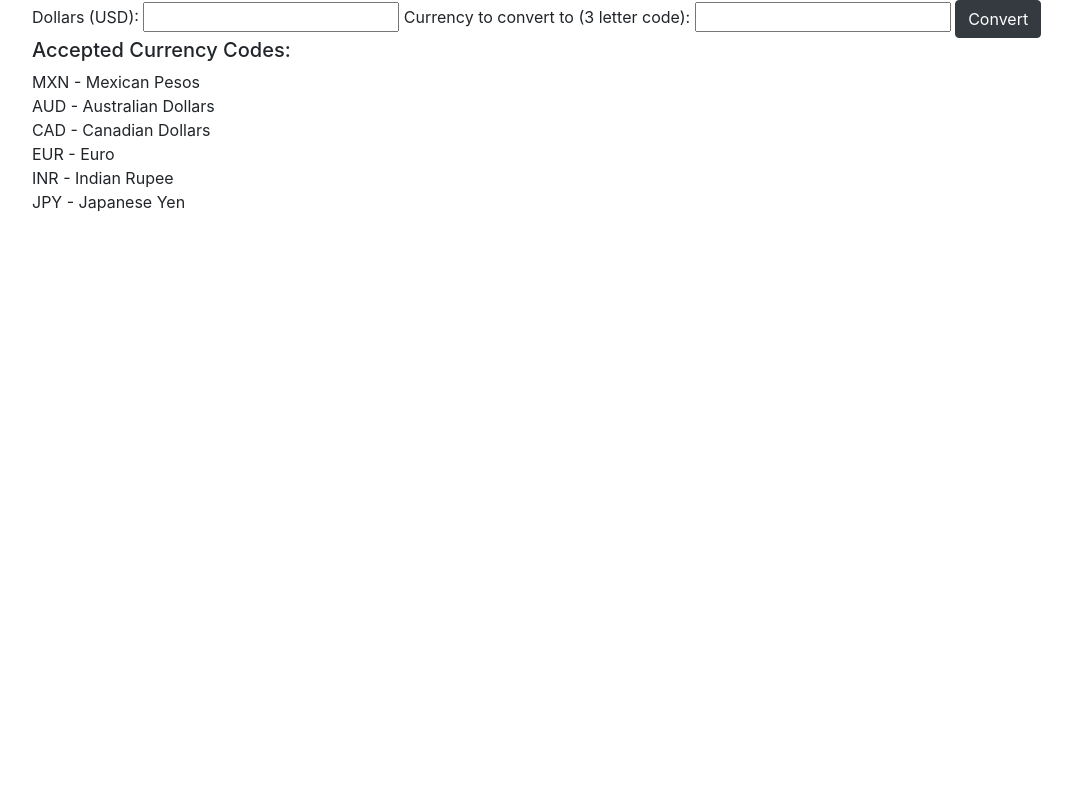
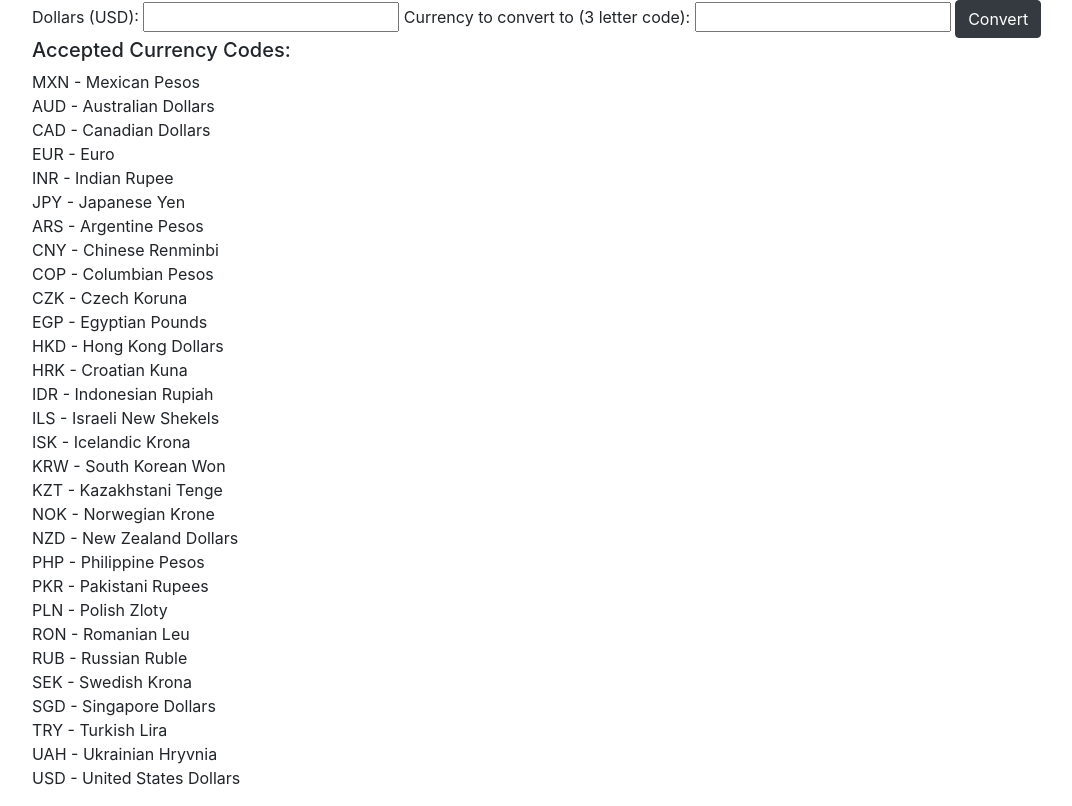
Before and after one commit to Joebenitus/currency-exchanger, a website built with webpack: page src/index.html in a window 1280 px wide. Shown: the whole page, without its empty margins (53-1125 px from the left). Built offline with nearby package versions, Linux system fonts and the light colour scheme.

Commit message:
update html to include newly added codes

```diff
--- a/src/index.html
+++ b/src/index.html
@@ -18,7 +18,31 @@
       CAD - Canadian Dollars<br>
       EUR - Euro<br>
       INR - Indian Rupee<br>
-      JPY - Japanese Yen
+      JPY - Japanese Yen<br>
+      ARS - Argentine Pesos<br>
+      CNY - Chinese Renminbi<br>
+      COP - Columbian Pesos<br>
+      CZK - Czech Koruna<br>
+      EGP - Egyptian Pounds<br>
+      HKD - Hong Kong Dollars<br>
+      HRK - Croatian Kuna<br>
+      IDR - Indonesian Rupiah<br>
+      ILS - Israeli New Shekels<br>
+      ISK - Icelandic Krona<br>
+      KRW - South Korean Won<br>
+      KZT - Kazakhstani Tenge<br>
+      NOK - Norwegian Krone<br>
+      NZD - New Zealand Dollars<br>
+      PHP - Philippine Pesos<br>
+      PKR - Pakistani Rupees<br>
+      PLN - Polish Zloty<br>
+      RON - Romanian Leu<br>
+      RUB - Russian Ruble<br>
+      SEK - Swedish Krona<br>
+      SGD - Singapore Dollars<br>
+      TRY - Turkish Lira<br>
+      UAH - Ukrainian Hryvnia<br>
+      USD - United States Dollars
     </p>
   </div>
 </body>
```
